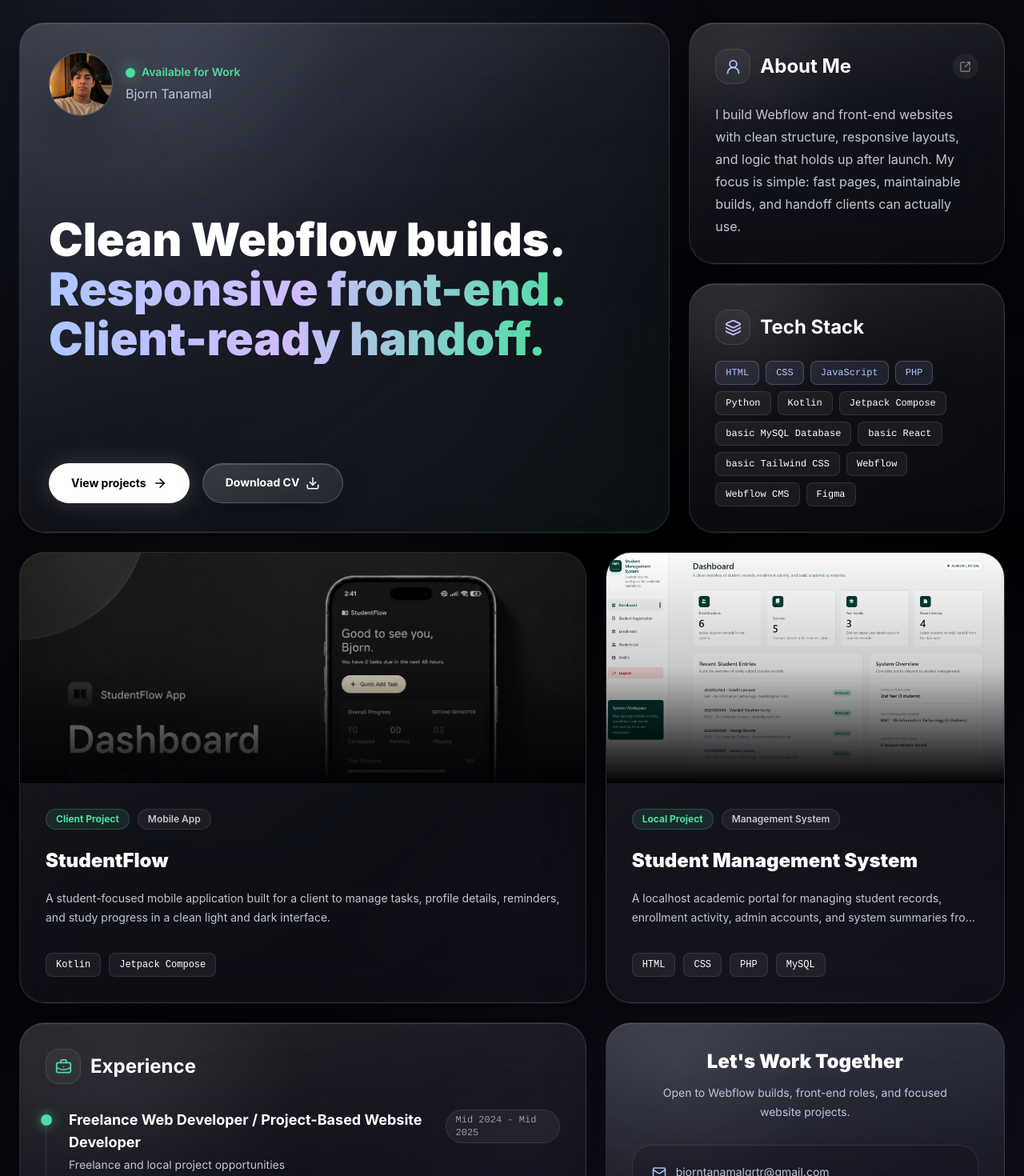
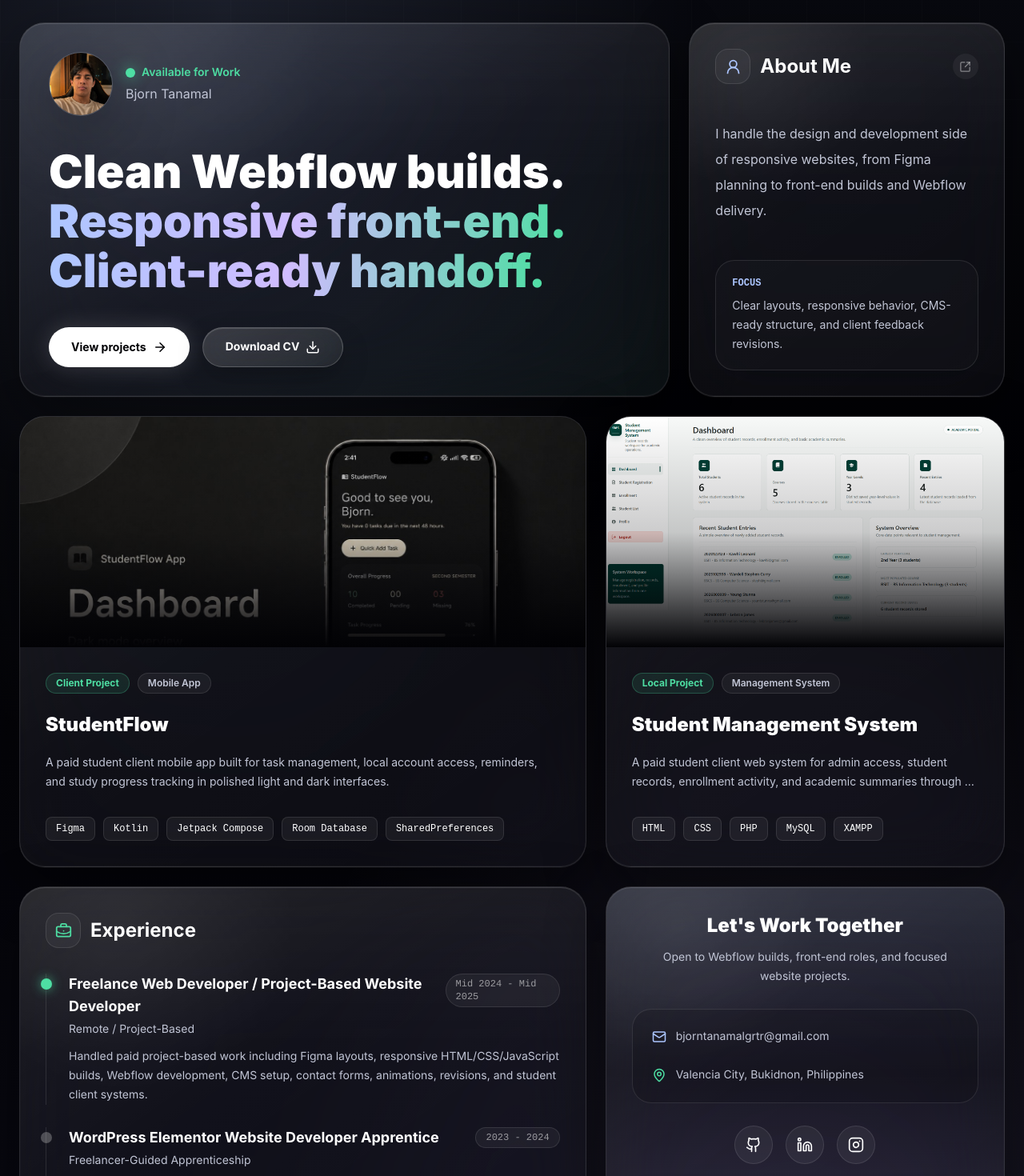
Before and after one commit to Beeejooorn/My-Portfolio, a React (Vite) app: page / in a window 1280 px wide. Shown: the part 20-1490 px from the top of the page at 80% size. Built offline with nearby package versions, Linux system fonts and the light colour scheme.

Commit message:
update cv

```diff
--- a/src/components/AboutCard.jsx
+++ b/src/components/AboutCard.jsx
@@ -8,15 +8,15 @@ export default function AboutCard({ onOpen }) {
       as="button"
       type="button"
       onClick={onOpen}
-      className="group flex cursor-pointer flex-col justify-between p-7 text-left sm:p-8 md:col-span-4 lg:col-span-4"
+      className="group flex cursor-pointer flex-col p-7 text-left sm:p-8 md:col-span-4 lg:col-span-4 lg:row-span-2"
       whileHover={{ y: -3 }}
       whileTap={{ scale: 0.99 }}
       transition={{ duration: 0.25 }}
       aria-labelledby="about-title"
       aria-label="Open more information about Bjorn"
     >
-      <div>
-        <div className="mb-6 flex items-center justify-between gap-4">
+      <div className="flex h-full flex-col">
+        <div className="flex items-center justify-between gap-4">
           <h2 id="about-title" className="flex items-center gap-3 text-2xl font-bold text-white">
             <SectionIcon>
               <UserRound size={21} aria-hidden="true" />
@@ -27,11 +27,21 @@ export default function AboutCard({ onOpen }) {
             <SquareArrowOutUpRight size={15} aria-hidden="true" />
           </span>
         </div>
-        <p className="text-base leading-7 text-text-muted">
-         I build Webflow and front-end websites with clean structure, responsive layouts,
-         and logic that holds up after launch. My focus is simple: fast pages,
-         maintainable builds, and handoff clients can actually use.
-        </p>
+
+        <div className="flex flex-1 items-center py-10">
+          <p className="max-w-[32rem] text-base leading-8 text-text-muted">
+            I handle the design and development side of responsive websites, from Figma
+            planning to front-end builds and Webflow delivery.
+          </p>
+        </div>
+
+        <div className="rounded-3xl border border-white/10 bg-white/[0.025] p-5">
+          <p className="font-mono text-xs font-bold uppercase text-primary">Focus</p>
+          <p className="mt-2 text-sm leading-6 text-text-muted">
+            Clear layouts, responsive behavior, CMS-ready structure, and client feedback
+            revisions.
+          </p>
+        </div>
       </div>
     </GlassCard>
   );
--- a/src/data/portfolio.js
+++ b/src/data/portfolio.js
@@ -68,12 +68,12 @@ const studentManagementListImage = new URL(
 export const profile = {
   name: "Bjorn Tanamal",
   shortName: "Bjorn",
-  role: "Web Developer / Web Designer / Webflow Developer",
+  role: "Web Developer & Web Designer | Front-End Development | Webflow Development",
   headline: "Building the future, one line of code at a time",
   availability: "Available for Work",
   email: "bjorntanamalgrtr@gmail.com",
-  location: "Valencia City, Bukidnon, PH",
-  cvPath: "/Hervy_Bjorn_Tanamal_CV.pdf",
+  location: "Valencia City, Bukidnon, Philippines",
+  cvPath: "/Bjorn_Tanamal_CV.pdf",
   avatarUrl: profileImage,
 };
 
@@ -88,15 +88,20 @@ export const skills = [
   "CSS",
   "JavaScript",
   "PHP",
-  "Python",
+  "Webflow",
+  "Webflow CMS",
+  "WordPress Elementor",
+  "Figma",
+  "Responsive Design",
   "Kotlin",
   "Jetpack Compose",
-  "basic MySQL Database",
-  "basic React",
-  "basic Tailwind CSS",
-  "Webflow",
-  "Webflow CMS",
-  "Figma",
+  "Room Database",
+  "MySQL",
+  "React",
+  "Tailwind CSS",
+  "TypeScript",
+  "Node.js",
+  "Python",
 ];
 
 export const capabilities = [
@@ -116,43 +121,58 @@ export const capabilities = [
 
 export const aboutDetails = {
   intro:
-    "I design and build professional websites for brands, businesses, individuals, and student clients who need clean digital products that are easy to understand.",
+    "I design and build responsive websites for brands, businesses, individuals, and student clients who need clean digital products that are easy to understand.",
   paragraphs: [
-    "My work focuses on responsive layouts, clear spacing systems, maintainable front-end structure, and polished pages that help clients present their ideas with more credibility.",
-    "I work with Webflow, HTML, CSS, JavaScript, PHP, MySQL, Kotlin, Jetpack Compose, Tailwind CSS, and Figma. I care about clean handoff, practical implementation, and steady improvement through real projects.",
+    "My work covers Figma layout planning, front-end implementation, Webflow builds, CMS setup, contact forms, animations, revisions, and mobile-responsive delivery.",
+    "I am currently improving React, Tailwind CSS, TypeScript, Node.js, and full-stack web development while continuing to build practical client and student projects.",
   ],
-  highlights: ["Responsive websites", "Webflow builds", "Client-ready handoff", "Mobile app projects"],
+  highlights: ["Responsive websites", "Webflow builds", "Front-end development", "Client-ready handoff"],
 };
 
 export const aboutPage = {
-  headline: "I'm Bjorn, a web developer and Webflow developer building clean, responsive digital experiences.",
+  headline: "I'm Bjorn, a web developer and web designer building clean, responsive digital experiences.",
   introduction:
-    "I create websites and student-focused web/mobile projects with a focus on clear layouts, responsive behavior, maintainable structure, and polished presentation. My goal is to help clients and collaborators turn ideas into practical, professional digital products.",
-  quickFacts: ["Valencia City, Bukidnon", "Websites and mobile apps", "Client-ready handoff"],
+    "I handle both the design and development side of website projects, from Figma planning to front-end builds, Webflow development, CMS setup, revisions, and responsive delivery.",
+  quickFacts: ["Valencia City, Bukidnon", "Websites and Webflow builds", "Client-ready handoff"],
+  snapshot: [
+    {
+      label: "Primary lane",
+      value: "Responsive websites, front-end development, and Webflow builds",
+    },
+    {
+      label: "Project range",
+      value: "Client portfolios, landing pages, business websites, and student systems",
+    },
+    {
+      label: "Working standard",
+      value: "Clear structure, polished spacing, practical handoff",
+    },
+  ],
+  buildFocus: ["Design-to-build accuracy", "Responsive delivery", "Maintainable structure"],
   process: [
     {
       step: "01",
       title: "Understand the goal",
       detail:
-        "I clarify the project purpose, target users, content needs, and the result the website or app needs to support.",
+        "I clarify the project purpose, target users, content needs, references, and the result the website or system needs to support.",
     },
     {
       step: "02",
       title: "Plan the structure",
       detail:
-        "I organize the sections, page flow, spacing, and responsive behavior before jumping into the final build.",
+        "I organize the page flow, spacing, Figma direction, and responsive behavior before moving into the final build.",
     },
     {
       step: "03",
       title: "Build cleanly",
       detail:
-        "I focus on readable layout, maintainable front-end code, reusable sections, and Webflow structures that are easy to manage.",
+        "I focus on readable layouts, maintainable front-end code, Webflow CMS structures, contact forms, and clean interactions.",
     },
     {
       step: "04",
       title: "Polish and handoff",
       detail:
-        "I check responsiveness, fix small visual details, and prepare the final work so clients or teams can maintain it with confidence.",
+        "I apply feedback, fix visual details, test responsiveness, and prepare the final work so it is practical to present or maintain.",
     },
   ],
 };
@@ -160,17 +180,17 @@ export const aboutPage = {
 export const experience = [
   {
     title: "Freelance Web Developer / Project-Based Website Developer",
-    place: "Freelance and local project opportunities",
+    place: "Remote / Project-Based",
     period: "Mid 2024 - Mid 2025",
     detail:
-      "Designed and developed Webflow and responsive website layouts while collaborating on client-ready websites such as Southlight Studio.",
+      "Handled paid project-based work including Figma layouts, responsive HTML/CSS/JavaScript builds, Webflow development, CMS setup, contact forms, animations, revisions, and student client systems.",
   },
   {
     title: "WordPress Elementor Website Developer Apprentice",
-    place: "Website maintenance and layout polishing",
+    place: "Freelancer-Guided Apprenticeship",
     period: "2023 - 2024",
     detail:
-      "Updated website content, fixed minor layout inconsistencies, removed outdated sections, and improved the overall presentation of WordPress Elementor pages.",
+      "Supported WordPress Elementor updates by editing content, images, buttons, links, sections, mobile layouts, product pages, and small HTML/CSS snippets.",
   },
 ];
 
@@ -263,16 +283,16 @@ export const projects = [
     ],
     liveUrl: "",
     sourceUrl: "",
-    stack: ["Kotlin", "Jetpack Compose"],
+    stack: ["Figma", "Kotlin", "Jetpack Compose", "Room Database", "SharedPreferences"],
     layout: "feature",
     featured: true,
     description:
-      "A student-focused mobile application built for a client to manage tasks, profile details, reminders, and study progress in a clean light and dark interface.",
+      "A paid student client mobile app built for task management, local account access, reminders, and study progress tracking in polished light and dark interfaces.",
     features: [
-      "Account-based login and profile management",
-      "Task management for pending, completed, and missing work",
-      "Alarm and notification support for student reminders",
-      "Light and dark mode screens built with Kotlin and Jetpack Compose",
+      "Figma-designed screens developed with Kotlin and Jetpack Compose",
+      "Add, view, edit, delete, schedule, complete, and track tasks",
+      "Room Database local storage with alarm and notification reminders",
+      "Local account creation, login, profile, logout, and dark mode using SharedPreferences",
     ],
   },
   {
@@ -310,16 +330,16 @@ export const projects = [
     ],
     liveUrl: "",
     sourceUrl: "",
-    stack: ["HTML", "CSS", "PHP", "MySQL"],
+    stack: ["HTML", "CSS", "PHP", "MySQL", "XAMPP"],
     layout: "tall",
     featured: true,
     description:
-      "A localhost academic portal for managing student records, enrollment activity, admin accounts, and system summaries from one workspace.",
+      "A paid student client web system for admin access, student records, enrollment activity, and academic summaries through a dashboard workspace.",
     features: [
-      "Dashboard overview for student records, courses, year levels, and recent entries",
-      "Admin profile area with account details, protected password updates, and admin management",
-      "Sidebar-based workspace for registration, enrollment, student lists, and profile workflows",
-      "Database-connected structure built for academic record management",
+      "Admin account creation, login access, and protected account workflows",
+      "Student add, edit, update, delete, list viewing, and record filtering",
+      "Dashboard summaries for courses, year levels, recent entries, and system status",
+      "MySQL database connection with XAMPP, CRUD operations, and data handling",
     ],
   },
   {
@@ -335,12 +355,12 @@ export const projects = [
     layout: "tall",
     featured: true,
     description:
-      "A high-performance command center built to streamline team workflows and data into one powerful platform.",
+      "A responsive SaaS-style website designed in Figma and built with modern landing page sections, dashboard-inspired UI, and polished JavaScript interactions.",
     features: [
-      "Dashboard-inspired interface for workflow clarity",
-      "Responsive page sections for desktop and mobile",
-      "Clean visual hierarchy for SaaS product storytelling",
-      "Polished front-end interactions using vanilla JavaScript",
+      "Hero, dashboard preview, features, pricing, testimonials, CTA areas, navigation, and footer",
+      "Mobile menu, scroll animations, button interactions, pricing toggle, FAQ dropdown, carousel, and modal popup",
+      "Modern SaaS landing page design with clean visual hierarchy",
+      "Responsive delivery across desktop and mobile",
     ],
   },
   {
@@ -352,16 +372,16 @@ export const projects = [
     image: southlightImage,
     liveUrl: "https://southlight-portfolio.webflow.io/",
     sourceUrl: "",
-    stack: ["Webflow", "Figma"],
+    stack: ["Figma", "Webflow", "Webflow CMS"],
     layout: "tall",
     featured: false,
     description:
-      "A media-focused website built for Harry's studio with a structured layout for browsing photo and video projects.",
+      "A paid Webflow portfolio website for a freelance creative professional offering photography, videography, branding, drone shots, image editing, and video editing services.",
     features: [
-      "Webflow implementation for a creative studio",
-      "Portfolio-first information architecture",
-      "Clear project browsing for potential clients",
-      "Client-ready handoff structure",
+      "Figma design direction revised through client feedback",
+      "Hero, gallery grid, about, services, package/pricing section, inquiry form, footer, and social links",
+      "Webflow CMS setup for portfolio images",
+      "Fully responsive Webflow build across desktop, tablet, and mobile",
     ],
   },
   {
@@ -376,12 +396,12 @@ export const projects = [
     stack: ["HTML", "CSS", "JavaScript", "Figma"],
     layout: "compact",
     description:
-      "A modern, responsive landing page for a local coffee shop with a clean UI and simple navigation.",
+      "A responsive cafe website designed and developed as a realistic brand experience with polished landing page sections.",
     features: [
-      "Responsive landing page build",
-      "Menu and brand sections designed for quick scanning",
+      "Hero, promo bar, navigation, brand value cards, customer favorites, product cards, branch CTA, footer, and social links",
+      "Mobile navigation, product View More buttons, animations, scroll effects, modal popup, and menu filtering",
       "Warm cafe-focused visual direction",
-      "Client-friendly structure for future updates",
+      "Responsive delivery for desktop and mobile",
     ],
   },
   {
@@ -396,12 +416,12 @@ export const projects = [
     stack: ["HTML", "CSS", "JavaScript", "Figma"],
     layout: "compact",
     description:
-      "A real estate platform concept built to make property browsing feel faster, calmer, and easier to understand.",
+      "A responsive real estate website designed and developed to make property browsing feel faster, calmer, and easier to understand.",
     features: [
-      "Property-focused layout and browsing flow",
-      "Responsive cards and section rhythm",
+      "Property search hero, statistics, featured listings, property cards, process/service section, testimonials, CTA, and footer",
+      "Property search and filter functionality",
+      "Mobile menu, animations, scroll effects, card interactions, and modal popup behavior",
       "Clean conversion path for inquiries",
-      "Performance-minded front-end structure",
     ],
   },
   {
@@ -416,11 +436,11 @@ export const projects = [
     stack: ["HTML", "CSS", "JavaScript", "Figma"],
     layout: "compact",
     description:
-      "A high-performance portfolio built to showcase professional photography while keeping gallery browsing fast.",
+      "A responsive photographer portfolio designed and developed with a bold hero, image-focused layout, and fast gallery browsing.",
     features: [
-      "Image-heavy portfolio presentation",
-      "Responsive gallery handling",
-      "Fast browsing for visual work",
+      "Featured project gallery, CTA, social links, footer, and image-focused sections",
+      "Mobile navigation, image hover effects, gallery interactions, filtering, and lightbox preview",
+      "Animations, scroll effects, and contact button behavior",
       "Minimal structure that lets the photography lead",
     ],
   },
@@ -436,12 +456,12 @@ export const projects = [
     stack: ["Webflow", "Figma"],
     layout: "compact",
     description:
-      "A clean landing page concept designed to build product trust and make the benefits easy to understand.",
+      "An early skincare landing page concept in Figma focused on clean product presentation and beauty brand direction.",
     features: [
-      "Product-focused landing page structure",
-      "Trust-building content hierarchy",
-      "Simple navigation and benefit-led sections",
-      "Designed for a future Webflow build",
+      "Hero section layout exploration",
+      "Clean visual presentation for product trust",
+      "Product-focused styling and beauty brand direction",
+      "Prepared as a design concept for future development",
     ],
   },
 ];
--- a/src/pages/About.jsx
+++ b/src/pages/About.jsx
@@ -1,9 +1,10 @@
-import { CheckCircle2, Route, UserRound } from "lucide-react";
+import { Layers3, Route } from "lucide-react";
 import BackButton from "../components/BackButton.jsx";
 import GlassCard from "../components/GlassCard.jsx";
 import SectionIcon from "../components/SectionIcon.jsx";
+import Tag from "../components/Tag.jsx";
 import TestimonialCard from "../components/TestimonialCard.jsx";
-import { aboutPage, profile, testimonials } from "../data/portfolio.js";
+import { aboutPage, profile, skills, testimonials } from "../data/portfolio.js";
 
 export default function About({ onNavigate }) {
   return (
@@ -36,27 +37,31 @@ export default function About({ onNavigate }) {
           </div>
         </GlassCard>
 
-        <GlassCard as="section" className="flex flex-col justify-center p-7 sm:p-9 lg:col-span-9">
-          <span className="inline-flex w-fit items-center gap-2 rounded-full border border-primary/20 bg-primary/10 px-3.5 py-2 font-mono text-xs font-bold text-primary">
-            <UserRound size={14} aria-hidden="true" />
-            About Me
-          </span>
-          <h2 className="mt-6 max-w-4xl text-3xl font-black leading-tight text-white sm:text-[2.65rem]">
-            {aboutPage.headline}
-          </h2>
-          <p className="mt-5 max-w-4xl text-base leading-8 text-text-muted sm:text-lg">
-            {aboutPage.introduction}
-          </p>
-          <div className="mt-8 grid gap-3 sm:grid-cols-3">
-            {aboutPage.quickFacts.map((fact) => (
-              <div
-                className="flex items-center gap-2 rounded-2xl border border-white/10 bg-white/[0.025] px-4 py-3 text-sm font-bold text-white/90"
-                key={fact}
-              >
-                <CheckCircle2 className="shrink-0 text-primary" size={16} aria-hidden="true" />
-                <span>{fact}</span>
+        <GlassCard as="section" className="flex flex-col justify-between overflow-hidden p-7 sm:p-9 lg:col-span-9">
+          <div>
+            <div className="flex items-center gap-3">
+              <SectionIcon tone="secondary">
+                <Layers3 size={21} aria-hidden="true" />
+              </SectionIcon>
+              <div>
+                <p className="font-mono text-xs font-bold uppercase text-primary">Working Toolkit</p>
+                <h2 className="mt-1 text-3xl font-black text-white sm:text-4xl">Tech Stack</h2>
               </div>
-            ))}
+            </div>
+            <p className="mt-5 max-w-3xl text-base leading-8 text-text-muted">
+              The tools I use across Figma planning, responsive website development, Webflow
+              builds, CMS work, student systems, and the technologies I am actively improving.
+            </p>
+          </div>
+
+          <div className="mt-10 rounded-3xl border border-white/10 bg-black/[0.12] p-5 sm:p-6">
+            <div className="flex flex-wrap gap-2.5">
+              {skills.map((skill, index) => (
+                <Tag tone={index < 4 ? "primary" : "neutral"} key={skill}>
+                  {skill}
+                </Tag>
+              ))}
+            </div>
           </div>
         </GlassCard>
 
--- a/src/pages/Home.jsx
+++ b/src/pages/Home.jsx
@@ -3,15 +3,13 @@ import ContactCard from "../components/ContactCard.jsx";
 import ExperienceCard from "../components/ExperienceCard.jsx";
 import HeroCard from "../components/HeroCard.jsx";
 import ProjectCard from "../components/ProjectCard.jsx";
-import SkillsCard from "../components/SkillsCard.jsx";
-import { experience, profile, projects, skills, socialLinks } from "../data/portfolio.js";
+import { experience, profile, projects, socialLinks } from "../data/portfolio.js";
 
 export default function Home({ onNavigate, onSelectProject }) {
   return (
     <main className="relative z-10 mx-auto grid w-full max-w-[1280px] grid-cols-1 gap-5 px-4 py-6 sm:px-6 md:grid-cols-8 md:gap-6 lg:grid-cols-12 lg:py-12">
       <HeroCard profile={profile} onViewProjects={() => onNavigate("projects")} />
       <AboutCard onOpen={() => onNavigate("about")} />
-      <SkillsCard skills={skills} />
 
       {projects.slice(0, 2).map((project, index) => (
         <ProjectCard
--- a/src/pages/Projects.jsx
+++ b/src/pages/Projects.jsx
@@ -23,7 +23,7 @@ export default function Projects({ onNavigate, onSelectProject }) {
           animate={{ opacity: 1, y: 0 }}
           transition={{ delay: 0.08, duration: 0.45, ease: [0.22, 1, 0.36, 1] }}
         >
-          A focused collection of websites, Webflow builds, mobile apps, and front-end
+          A focused collection of websites, Webflow builds, student systems, and front-end
           projects built for clear structure, responsive behavior, and polished presentation.
         </motion.p>
       </header>
```
Also changed, not shown: 1 other file (tests, documents, lock files or other folders).
